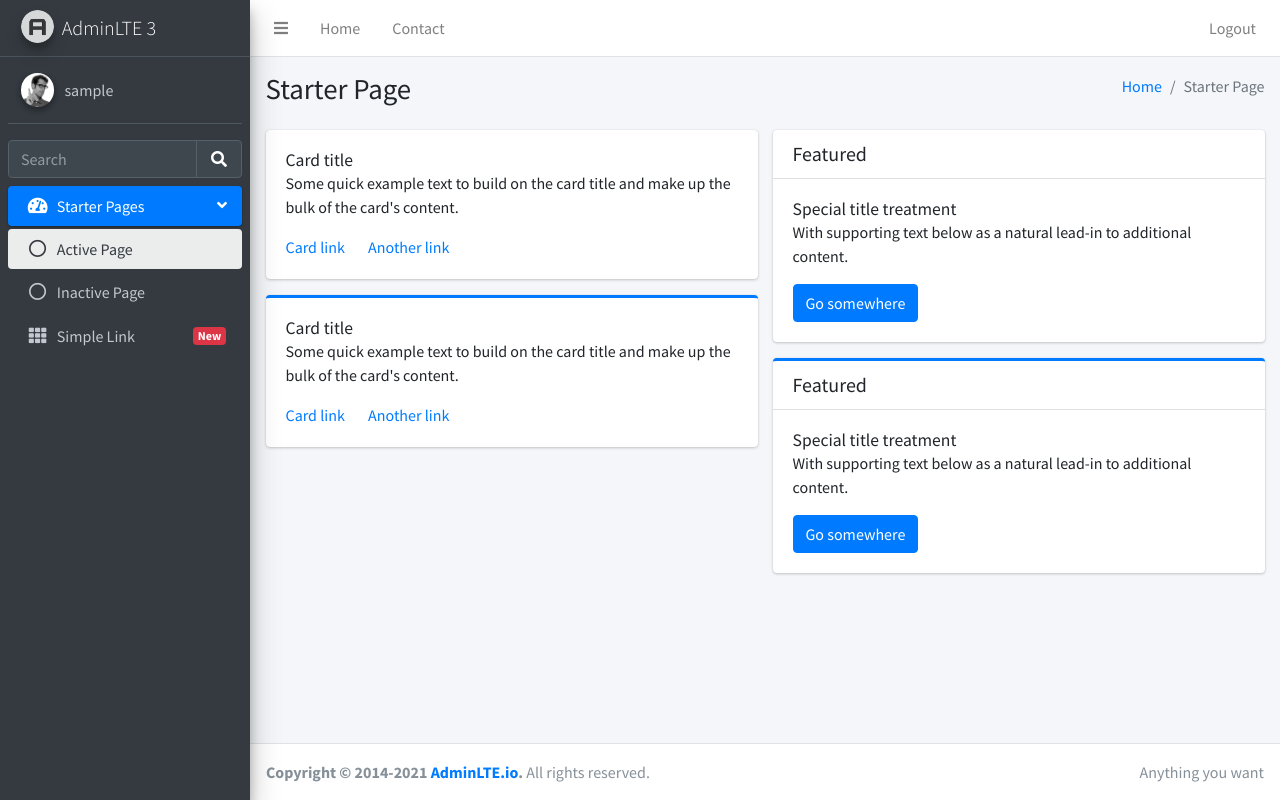
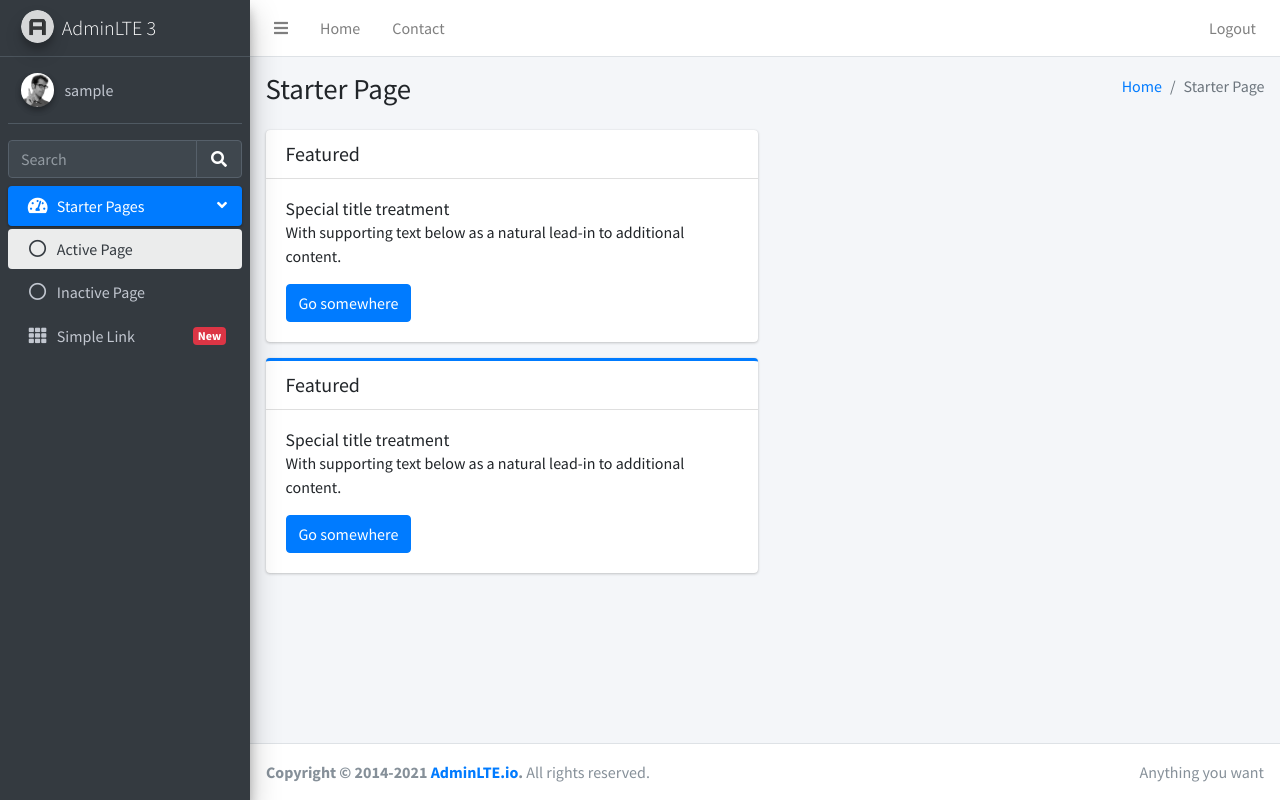
Before and after one commit to asfini/swalayan, a PHP site: page /dashboard.php in a window 1280 px wide. Run offline with PHP 8.4, Linux system fonts and the light colour scheme; the visitor is signed in with stand-in values (Sample User, id 1); some libraries are stand-ins or nearby versions.

Commit message:
ini adalah update

```diff
--- a/dashboard.php
+++ b/dashboard.php
@@ -156,36 +156,6 @@ scratch. This page gets rid of all links and provides the needed markup only.
             <div class="content">
                 <div class="container-fluid">
                     <div class="row">
-                        <div class="col-lg-6">
-                            <div class="card">
-                                <div class="card-body">
-                                    <h5 class="card-title">Card title</h5>
-
-                                    <p class="card-text">
-                                        Some quick example text to build on the card title and make up the bulk of the
-                                        card's
-                                        content.
-                                    </p>
-
-                                    <a href="#" class="card-link">Card link</a>
-                                    <a href="#" class="card-link">Another link</a>
-                                </div>
-                            </div>
-
-                            <div class="card card-primary card-outline">
-                                <div class="card-body">
-                                    <h5 class="card-title">Card title</h5>
-
-                                    <p class="card-text">
-                                        Some quick example text to build on the card title and make up the bulk of the
-                                        card's
-                                        content.
-                                    </p>
-                                    <a href="#" class="card-link">Card link</a>
-                                    <a href="#" class="card-link">Another link</a>
-                                </div>
-                            </div><!-- /.card -->
-                        </div>
                         <!-- /.col-md-6 -->
                         <div class="col-lg-6">
                             <div class="card">
```
